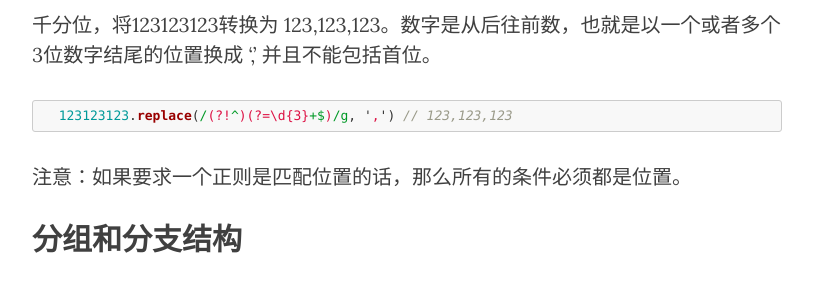
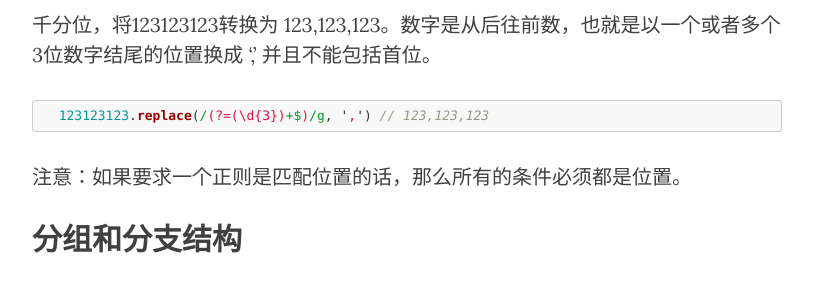
Before and after one commit to Ericteen/ericteen.github.io, a Jekyll site: the page built from _posts/2018-03-01-regexp.md, in a window 1280 px wide and 900 px high, scrolled down 2458 px. Shown: the part 152-440 px from the top of the window, without its empty margins (233-1046 px from the left). Built offline with Jekyll 4.4.1, drawn with Linux system fonts in a browser that asks for light colours; nearby versions of some CDN libraries.

Commit message:
fix: 数字转换为含逗号的形式

````diff
--- a/_posts/2018-03-01-regexp.md
+++ b/_posts/2018-03-01-regexp.md
@@ -90,7 +90,7 @@ console.log(string.match(re)) // ["good"]
 千分位，将123123123转换为 123,123,123。数字是从后往前数，也就是以一个或者多个3位数字结尾的位置换成 ',' 并且不能包括首位。
 
   ```javascript
-  123123123.replace(/(?!^)(?=\d{3}+$)/g, ',') // 123,123,123
+  123123123.replace(/(?=(\d{3})+$)/g, ',') // 123,123,123
   ```
 
   注意：如果要求一个正则是匹配位置的话，那么所有的条件必须都是位置。
````
